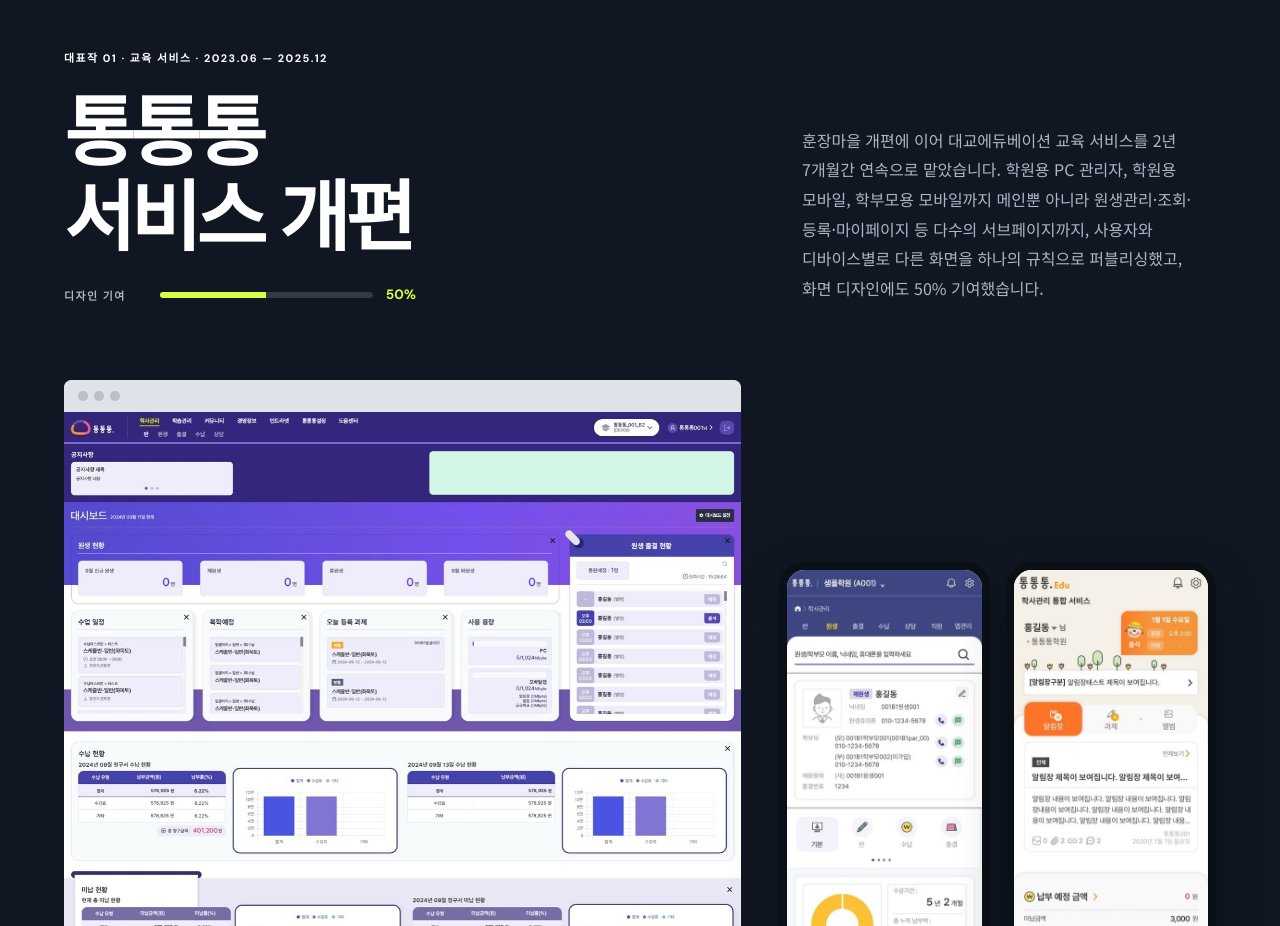
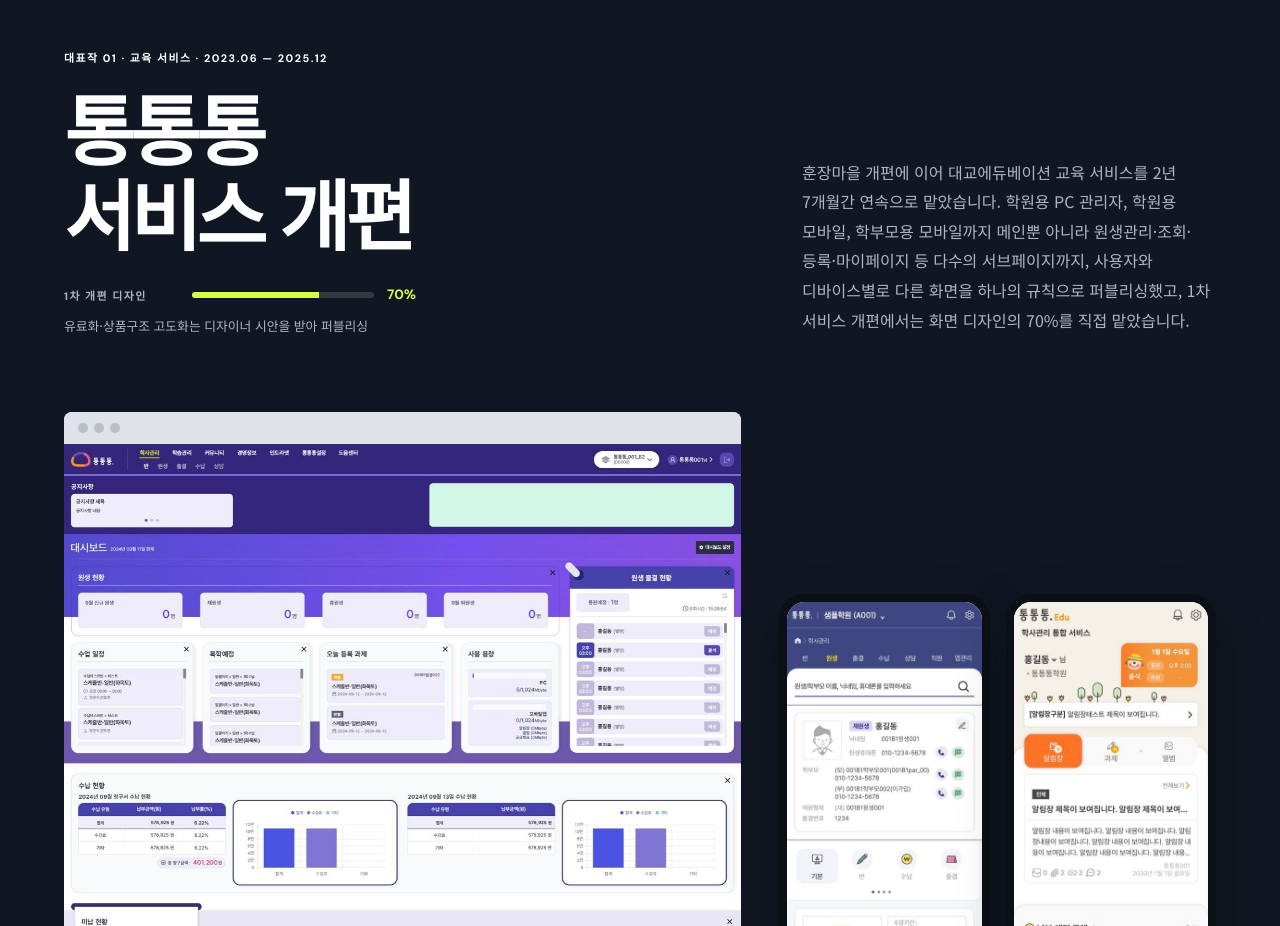
Before and after one commit to riah1992/portfolio, a plain HTML site: page index.html in a window 1280 px wide. Shown: the part 2240-3166 px from the top of the page. Drawn offline with Linux system fonts and the light colour scheme.

Commit message:
통통통 디자인 기여도를 1차 개편 70%로 수정
Co-Authored-By: Claude Opus 5.5 <noreply@anthropic.com>

```diff
--- a/index.html
+++ b/index.html
@@ -84,10 +84,11 @@
             <p class="project-number">대표작 01 · 교육 서비스 · 2023.06 — 2025.12</p>
             <h2>통통통<br />서비스 개편</h2>
             <dl class="contribution" aria-label="통통통 기여도">
-              <div><dt>디자인 기여</dt><dd><span class="bar" style="--v:50%"></span>50%</dd></div>
+              <div><dt>1차 개편 디자인</dt><dd><span class="bar" style="--v:70%"></span>70%</dd></div>
             </dl>
+            <p class="contribution-note">유료화·상품구조 고도화는 디자이너 시안을 받아 퍼블리싱</p>
           </div>
-          <p class="project-summary">훈장마을 개편에 이어 대교에듀베이션 교육 서비스를 2년 7개월간 연속으로 맡았습니다. 학원용 PC 관리자, 학원용 모바일, 학부모용 모바일까지 메인뿐 아니라 원생관리·조회·등록·마이페이지 등 다수의 서브페이지까지, 사용자와 디바이스별로 다른 화면을 하나의 규칙으로 퍼블리싱했고, 화면 디자인에도 50% 기여했습니다.</p>
+          <p class="project-summary">훈장마을 개편에 이어 대교에듀베이션 교육 서비스를 2년 7개월간 연속으로 맡았습니다. 학원용 PC 관리자, 학원용 모바일, 학부모용 모바일까지 메인뿐 아니라 원생관리·조회·등록·마이페이지 등 다수의 서브페이지까지, 사용자와 디바이스별로 다른 화면을 하나의 규칙으로 퍼블리싱했고, 1차 서비스 개편에서는 화면 디자인의 70%를 직접 맡았습니다.</p>
         </div>
 
         <div class="device-showcase">
--- a/styles.css
+++ b/styles.css
@@ -506,3 +506,5 @@ figcaption { font-family: var(--kr); font-size: .73rem; line-height: 1.5; }
 .widget-shots img { width: 100%; height: auto; }
 @media (max-width: 1024px) { .pub-gallery { grid-template-columns: 1fr 1fr; } }
 @media (max-width: 820px) { .pub-gallery { grid-template-columns: 1fr; } }
+.contribution div { grid-template-columns: 7rem 1fr; }
+.contribution-note { margin: .8rem 0 0; color: #aeb6c3; font-family: var(--kr); font-size: .8rem; }
```
